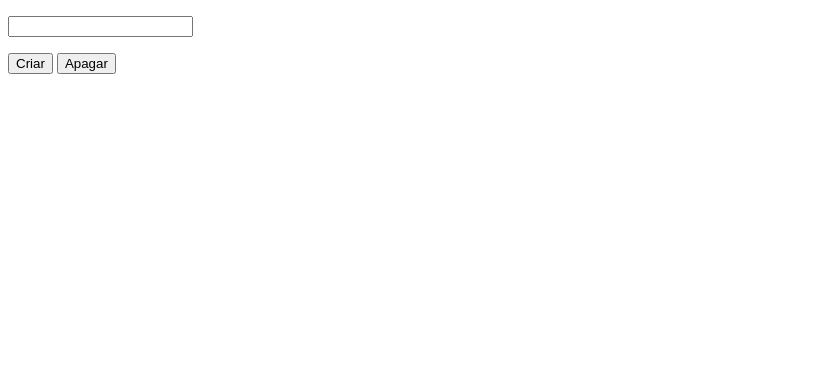
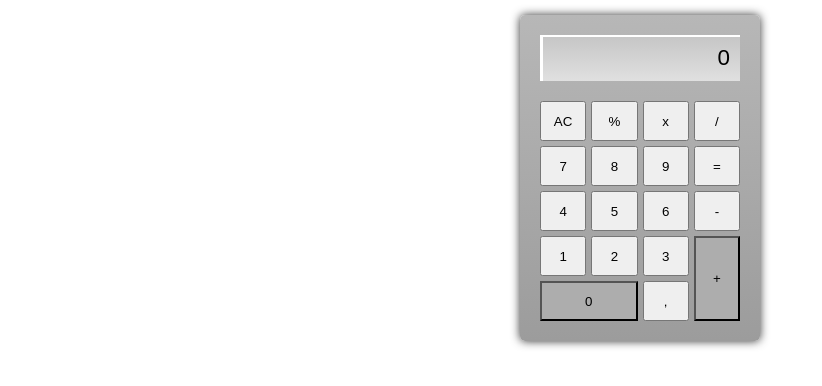
Before and after one commit to joaopver10/Curso-Desenvolvimento-Web, a plain HTML site: page Exercicios-web 2/aula 11/index.html in a window 1280 px wide. Shown: the whole page, without its empty margins (0-822 px from the left). Drawn offline with Linux system fonts and the light colour scheme.

Commit message:
exercicio adicionado

```diff
--- a/Exercicios-web 2/aula 10/script.js
+++ b/Exercicios-web 2/aula 10/script.js
@@ -1,3 +1,5 @@
-var produtos = [{'nome': 'caneta', 'preco': 2.2},]
+var produtos = [{'nome': 'caneta', 'preço': 2.2}, {'nome': 'lapis', 'preço': 1.50}, {'nome': 'caneta', 'preço': 0.50}]
 
-console.log(produtos[0])
+for(var i = 0; i < produtos.length; i++){
+    console.log(`os produtos disponiveis são ${produtos[i].nome} com o preço de ${produtos[i].preço}`)
+}
--- /dev/null
+++ b/Exercicios-web 2/aula 11/estilo.css
@@ -0,0 +1,45 @@
+body{
+    font-family: sans-serif;
+}
+
+#calculator{
+    width: 200px;
+    background-image: linear-gradient(#b7b7b7, #9c9c9c);
+    padding: 20px;
+    border-radius: 5px;
+    box-shadow: 0 0 10px rgba(0,0,0,.8);
+    margin: 15px auto;
+
+    display: grid;
+    grid-template-columns: repeat(4, 1fr);
+    grid-gap: 5px;
+    grid-template-rows: auto repeat(5, 40px);
+}
+
+
+button{
+    padding: .25em;
+}
+
+#display{
+    padding: 10px;
+    font-size: 1.4em;
+    text-align: right;
+    background-image: linear-gradient(#c5c5c5, #e0e0e0);
+    box-shadow: inset 3px 2px 0 white;
+    margin-bottom: 15px;
+
+    grid-column: 1 / -1;
+}
+
+.mais{
+    background-color: #adadad;
+    grid-row: 5 / 7;
+    grid-column: 4 / 5;
+
+}
+
+.zero{
+    background-color: #adadad;
+    grid-column: 1 / 3;
+}
--- a/Exercicios-web 2/aula 11/index.html
+++ b/Exercicios-web 2/aula 11/index.html
@@ -3,17 +3,37 @@
 <head>
     <meta charset="UTF-8">
     <meta name="viewport" content="width=device-width, initial-scale=1.0">
+    <link rel="stylesheet" href="estilo.css">
     <title>Document</title>
 </head>
 <body>
-    <div>
-        <p><input type="text" name="texto" id="texto"></p>
-        <p><input type="button" value="Criar" name="botao" onclick="tabuada()">
-            <input type="reset" value="Apagar" onclick="apagar()">
-        </p>
-    </div>
-    <div id="res">
-    </div>
+
+	<div id="calculator">
+		<div id="display">0</div>
+
+		<button onclick="limpar()">AC</button>
+		<button onclick="obterPorcento()">%</button>
+		<button onclick="iniciarCalculo('*')">x</button>
+		<button onclick="iniciarCalculo('/')">/</button>
+		<button onclick="incluirDigito('7')">7</button>
+		<button onclick="incluirDigito('8')">8</button>
+		<button onclick="incluirDigito('9')">9</button>
+		<button onclick="finalizarCalculo()">=</button>
+		<button onclick="incluirDigito('4')">4</button>
+		<button onclick="incluirDigito('5')">5</button>
+		<button onclick="incluirDigito('6')">6</button>
+		<button onclick="iniciarCalculo('-')">-</button>
+		<button onclick="incluirDigito('1')">1</button>
+		<button onclick="incluirDigito('2')">2</button>
+		<button onclick="incluirDigito('3')">3</button>
+		<button onclick="iniciarCalculo('+')" class="mais">+</button>
+        <button class="zero" onclick="incluirDigito('0')">0</button>
+        <button onclick="incluirPonto()">,</button>
+
+	</div>
+
+<!--	<img src="https://static.webshopapp.com/shops/038765/files/063260238/geeek-bamboo-wooden-calculator-calculator.jpg" style="width: 250px">-->
+
     <script src="script.js"></script>
 </body>
 </html
--- a/Exercicios-web 2/aula 11/script.js
+++ b/Exercicios-web 2/aula 11/script.js
@@ -1,14 +1,74 @@
-function tabuada(){
-var tab = document.getElementById('texto')
-var res = document.getElementById('res')
-var num = Number(tab.value)
-res.innerHTML = ''
+var n1 = "0"
+var op = null
+var n2 = ''
 
-for(var i = 1; i <= 10; ++i){
-    res.innerHTML += `${num} x ${i} = ${num * i}` + '<br>'
+function incluirDigito(digito){
+    if(op !== null){
+        n2 += digito
+        mostrar(n2)
+    }else{
+
+        if(n1 === '0'){
+            n1 = digito
+        }else{
+            n1 += digito
+        }
+        mostrar(n1)
     }
 }
 
-function apagar(){
-    res.innerHTML = ''
+var clico = false
+function finalizarCalculo(){
+    clico = true
+    var resultado = calcular()
+    n1 = resultado
+    mostrar(n1)
+
 }
+
+function calcular(){
+    var numcalc = 0
+    var num1 = Number(n1)
+    var num2 = Number(n2)
+
+    switch(op){
+
+        case '+':
+            numcalc = num1 + num2
+            break
+        case '/':
+            numcalc = num1 /  num2
+            break
+        case '-':
+            numcalc =  num1 -  num2
+            break
+        case '*':
+            numcalc =  num1 *  num2
+            break
+    }
+    return numcalc
+}
+
+
+function iniciarCalculo(simbolo){
+    if(clico){
+        clico = false
+        n2 = ''
+    }
+
+    if( op === null || n2 === ''){
+        op = simbolo
+    }else{
+        var resultado = calcular()
+        n1 = resultado
+        op = simbolo
+        n2 = ''
+        mostrar(n1)
+    }
+}
+
+
+function mostrar(valor){
+    var msg = document.getElementById('display')
+    msg.innerHTML = valor
+}
```
Also changed, not shown: Exercicios-web 2/aula 12/index.html (+2 -4 lines), Exercicios-web 2/aula 12/script.js (+31 -11 lines), Exercicios-web 2/aula 13/index.html (+14 -19 lines), Exercicios-web 2/aula 13/script.js (+17 -11 lines).
